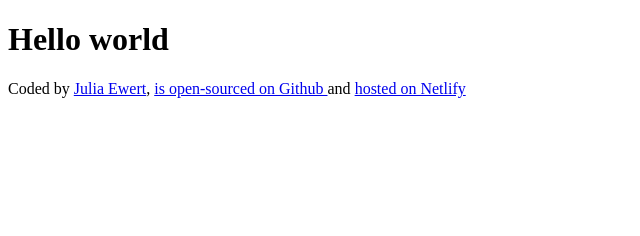
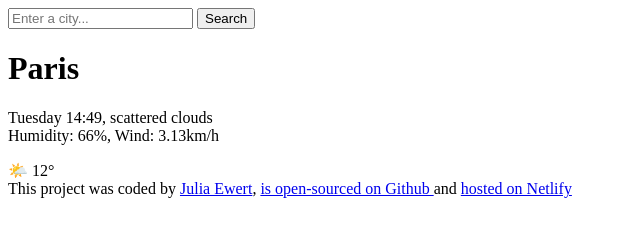
Before and after one commit to Ailujita/Weather-App, a plain HTML site: page index.html in a window 1280 px wide. Shown: the whole page, without its empty margins (0-640 px from the left). Drawn offline with Linux system fonts and the light colour scheme.

Commit message:
Added the HTML to the project

```diff
--- a/index.html
+++ b/index.html
@@ -6,10 +6,25 @@
     <title>Document</title>
   </head>
   <body>
-    <h1>Hello world</h1>
-  </body>
+    <header>
+      <form>
+        <input type="search" placeholder="Enter a city..." required />
+        <input type="submit" value="Search" />
+      </form>
+    </header>
+    <main>
+      <div>
+        <h1>Paris</h1>
+        <p>
+          Tuesday 14:49, scattered clouds
+          <br />
+          Humidity: 66%, Wind: 3.13km/h
+        </p>
+      </div>
+      <div>🌤️ 12°</div>
+    </main>
     <footer>
-    Coded by
+      This project was coded by
       <a href="https://github.com/Ailujita" target="_blank">Julia Ewert</a>,
       <a href="https://github.com/Ailujita/Weather-App" target="_blank"
         >is open-sourced on Github
@@ -19,4 +34,5 @@
         >hosted on Netlify</a
       >
     </footer>
+  </body>
 </html>
```
Lines whose indentation alone changed are shown as unchanged.
